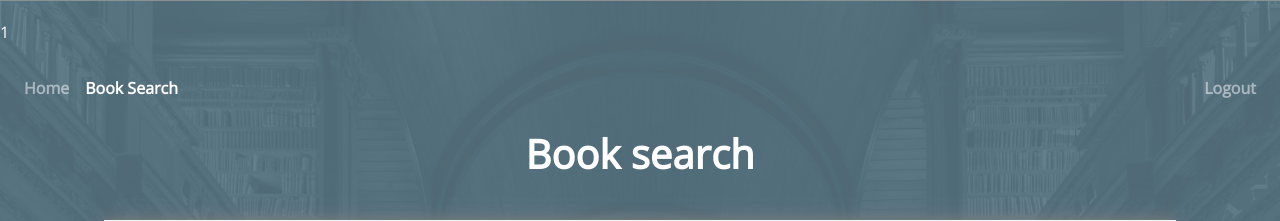
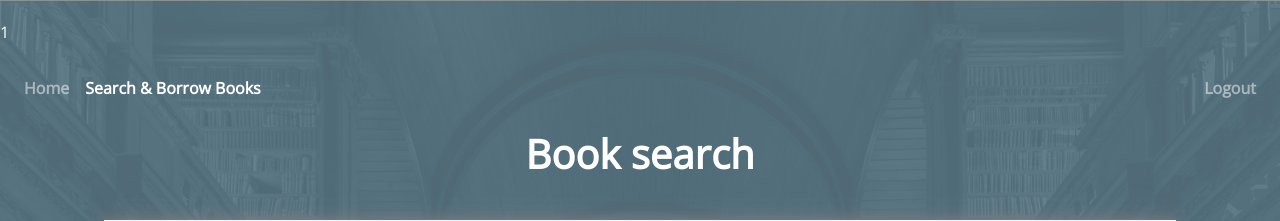
Before and after one commit to Pusheenies/PUSHEEN_LIBRARY, a PHP site: page /book_search.php in a window 1280 px wide. Shown: the top 221 px of the page. Run offline with PHP 8.4, Linux system fonts and the light colour scheme; the visitor is signed in with stand-in values (Sample User, id 1); a stand-in replaces the project's code that opens the database connection.

Commit message:
href=book_search.php added for link Search & Borrow Books

```diff
--- a/book_search/book_search.php
+++ b/book_search/book_search.php
@@ -65,7 +65,7 @@ if (!empty($_REQUEST["title"]) || !empty($_REQUEST["author"]) || !empty($_REQUES
                     <a class="nav-link" href="../profile/index.html">Home</a>
                 </li>
                 <li class="nav-item active">
-                    <a class="nav-link" href="#">Book Search</a>
+                    <a class="nav-link" href="book_search.php">Search & Borrow Books</a>
                 </li>
               </ul>
               <ul class="navbar-nav">
```
